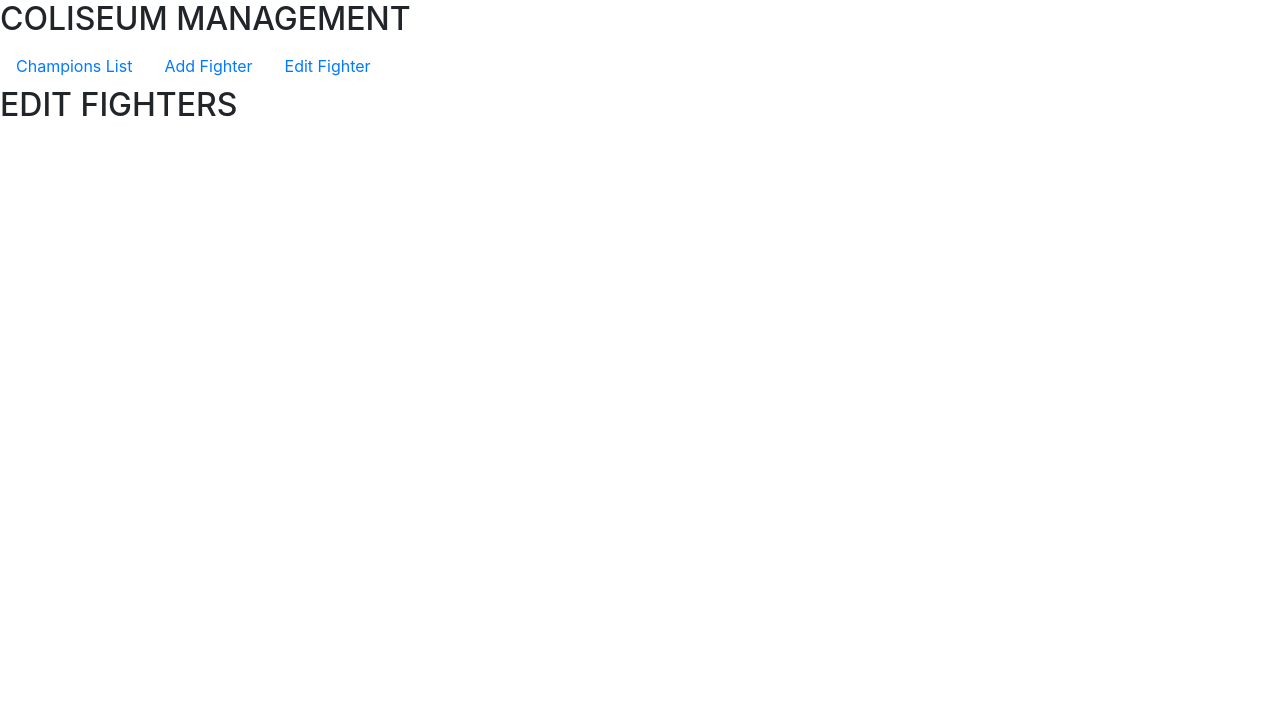
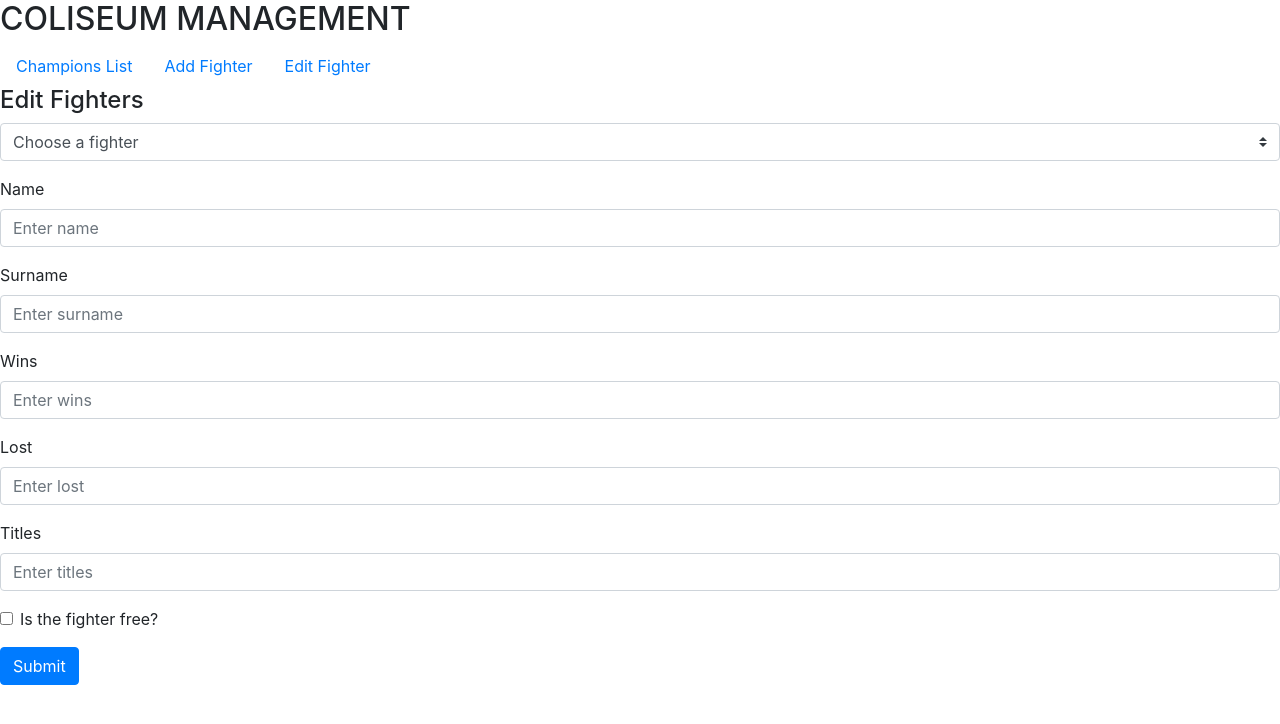
Before and after one commit to crisiiiii/test-cristian-2018, an Angular app in the folder project/colosseum-project/: page /edit-fighters in a window 1280 px wide. Shown: the top 724 px of the page. Built offline with nearby package versions, Linux system fonts and the light colour scheme.

Commit message:
feature(edit-fighter): update data fighter

```diff
--- a/project/colosseum-project/src/app/components/fighter-form.component.html
+++ b/project/colosseum-project/src/app/components/fighter-form.component.html
@@ -1,4 +1,8 @@
 <form [formGroup]="fighterForm" (submit)="submit()">
+  <div class="form-group" [hidden]="true">
+    <label>Id</label>
+    <input type="text" class="form-control" formControlName="id">
+  </div>
   <div class="form-group">
     <label>Name</label>
     <input type="text" class="form-control" formControlName="name" placeholder="Enter name">
@@ -16,7 +20,7 @@
     <input type="text" class="form-control" formControlName="lost" placeholder="Enter lost">
   </div>
   <div class="form-group">
-    <label>Lost</label>
+    <label>Titles</label>
     <input type="text" class="form-control" formControlName="titles" placeholder="Enter titles">
   </div>
   <div class="form-group form-check">
--- a/project/colosseum-project/src/app/components/fighter-form.component.ts
+++ b/project/colosseum-project/src/app/components/fighter-form.component.ts
@@ -1,18 +1,22 @@
-import { Component, OnInit, Input, Output, EventEmitter } from '@angular/core';
+import { Component, OnInit, Input, Output, OnChanges, EventEmitter, SimpleChanges } from '@angular/core';
 import { FormBuilder, FormGroup, Validators } from '@angular/forms';
+import { Fighters } from '../interfaces/fighter.interface';
 
 @Component({
   selector: 'app-fighter-form',
   templateUrl: './fighter-form.component.html',
   styleUrls: ['./fighter-form.component.css']
 })
-export class FighterFormComponent implements OnInit {
+export class FighterFormComponent implements OnInit, OnChanges {
 
   /**
-   * Form type could be add or update fighter
+   * Fighter selected
    */
-  @Input() formType: string;
+  @Input() selectedFighter: Fighters;
 
+  /**
+   * Data form of fighter
+   */
   @Output() dataFighter = new EventEmitter();
 
   /**
@@ -24,6 +28,12 @@ export class FighterFormComponent implements OnInit {
 
   ngOnInit() {
     this.buildForm();
+  }
+
+  ngOnChanges(change: SimpleChanges) {
+    if (change.selectedFighter.currentValue) {
+      this.setFighterData();
+    }
   }
 
   /**
@@ -39,10 +49,25 @@ export class FighterFormComponent implements OnInit {
   }
 
   /**
+   * Set data of the fighter selected in form
+   */
+  private setFighterData() {
+    this.fighterForm.controls['id'].setValue(this.selectedFighter.id);
+    this.fighterForm.controls['name'].setValue(this.selectedFighter.name);
+    this.fighterForm.controls['surname'].setValue(this.selectedFighter.surname);
+    this.fighterForm.controls['wins'].setValue(this.selectedFighter.wins);
+    this.fighterForm.controls['lost'].setValue(this.selectedFighter.lost);
+    this.fighterForm.controls['date'].setValue(this.selectedFighter.date);
+    this.fighterForm.controls['titles'].setValue(this.selectedFighter.titles);
+    this.fighterForm.controls['free'].setValue(this.selectedFighter.free);
+  }
+
+  /**
    * Build the fighter form group
    */
   private buildForm() {
     this.fighterForm = this.formBuilder.group({
+      id: [''],
       name: ['', [Validators.required, Validators.minLength(2)]],
       surname: ['', [Validators.required, Validators.minLength(2)]],
       wins: ['', [Validators.required, Validators.minLength(1)]],
@@ -68,6 +93,6 @@ export class FighterFormComponent implements OnInit {
     if (mm < 10) {
       mm = '0' + mm;
     }
-    return mm + '/' + dd + '/' + yyyy;
+    return mm + '-' + dd + '-' + yyyy;
   }
 }
--- a/project/colosseum-project/src/app/modules/add-fighters/add-fighters.component.ts
+++ b/project/colosseum-project/src/app/modules/add-fighters/add-fighters.component.ts
@@ -9,7 +9,10 @@ import { FightersService } from '../../services/fighters.service';
 })
 export class AddFightersComponent implements OnInit {
 
-  fighterData: any;
+  /**
+   * Fighter data from form component
+   */
+  fighterData: Fighters;
 
   constructor(private fightersAPI: FightersService) {
   }
--- a/project/colosseum-project/src/app/modules/edit-fighters/edit-fighters.component.html
+++ b/project/colosseum-project/src/app/modules/edit-fighters/edit-fighters.component.html
@@ -1 +1,8 @@
-<h2>EDIT FIGHTERS</h2>
+<h4>Edit Fighters</h4>
+<div class="input-group mb-3">
+  <select class="custom-select" id="inputGroupSelect02" (change)="getDataFighter($event.target.value)">
+    <option selected>Choose a fighter</option>
+    <option *ngFor="let fighter of fightersList" [value]="fighter.id">{{fighter.name + ' ' + fighter.surname}}</option>
+  </select>
+</div>
+<app-fighter-form (dataFighter)="updateDataFighter($event)" [selectedFighter]="selectedFighter"></app-fighter-form>
--- a/project/colosseum-project/src/app/modules/edit-fighters/edit-fighters.component.ts
+++ b/project/colosseum-project/src/app/modules/edit-fighters/edit-fighters.component.ts
@@ -9,9 +9,59 @@ import { FightersService } from '../../services/fighters.service';
 })
 export class EditFightersComponent implements OnInit {
 
+  /**
+   * Fighter data from form component
+   */
+  selectedFighter: Fighters;
+
+  /**
+   * List of fighters
+   */
+  fightersList: Fighters[];
+
   constructor(private fightersAPI: FightersService) {
   }
 
   ngOnInit() {
+    this.getAllFighters();
+  }
+
+  /**
+   * Update the data fighter to mock
+   * @param data Fighter data from form
+   */
+  updateDataFighter(fighter: Fighters) {
+    this.fightersAPI.updateFighter(fighter).subscribe(
+      () => {
+        // this.showAlert('Your update action has been done successfully!');
+      },
+      (error: any) => console.log(error)
+    );
+  }
+
+  /**
+   * Get data of fighter selected
+   * @param fighterId
+   */
+  getDataFighter(fighterId: string) {
+    this.fightersAPI.getFighter(fighterId).subscribe(
+      (fighter: Fighters) => {
+        this.selectedFighter = fighter;
+        // this.showAlert('Your update action has been done successfully!');
+      },
+      (error: any) => console.log(error)
+    );
+  }
+
+  /**
+   * Get all fighters
+   */
+  private getAllFighters() {
+    this.fightersAPI.getFighters().subscribe(
+      (response: Fighters[]) => {
+        this.fightersList = response;
+      },
+      (error: any) => console.log(error)
+    );
   }
 }
--- a/project/colosseum-project/src/app/services/fighters.service.ts
+++ b/project/colosseum-project/src/app/services/fighters.service.ts
@@ -5,6 +5,11 @@ import { Observable, of } from 'rxjs';
 
 @Injectable()
 export class FightersService {
+  /**
+   * ID to add to the new fighters
+   */
+  private id: number = FIGHTERS.length + 1;
+
   constructor() { }
 
   /**
@@ -15,9 +20,19 @@ export class FightersService {
   }
 
   /**
+   * Get selected fighter
+   */
+  getFighter(data: string): Observable<Fighters> {
+    const fighterId: number = Number(data);
+    const fighterFound = FIGHTERS.find((fighterMock: Fighters) => fighterMock.id === fighterId );
+    return of(fighterFound);
+  }
+
+  /**
    * Add a new fighter on the list
    */
   addFighter(fighter: Fighters) {
+    fighter.id = this.id++;
     FIGHTERS.push(fighter);
     return of();
   }
@@ -26,13 +41,16 @@ export class FightersService {
    * Update the selected fighter
    * @param fighterId
    */
-  updateFighter(fighter: Fighters) {
+  updateFighter(fighter: Fighters): Observable<Fighters[]> {
     const fighterFound = FIGHTERS.find((fighterMock: Fighters) => fighterMock.id === fighter.id );
     const index = FIGHTERS.indexOf(fighterFound);
     FIGHTERS[index].name = fighter.name;
     FIGHTERS[index].surname = fighter.surname;
     FIGHTERS[index].wins = fighter.wins;
     FIGHTERS[index].lost = fighter.lost;
+    FIGHTERS[index].date = fighter.date;
+    FIGHTERS[index].titles = (fighter.titles) ? fighter.titles : '';
+    FIGHTERS[index].free = (fighter.free) ? fighter.free : false;
     return of(FIGHTERS);
   }
 
```
